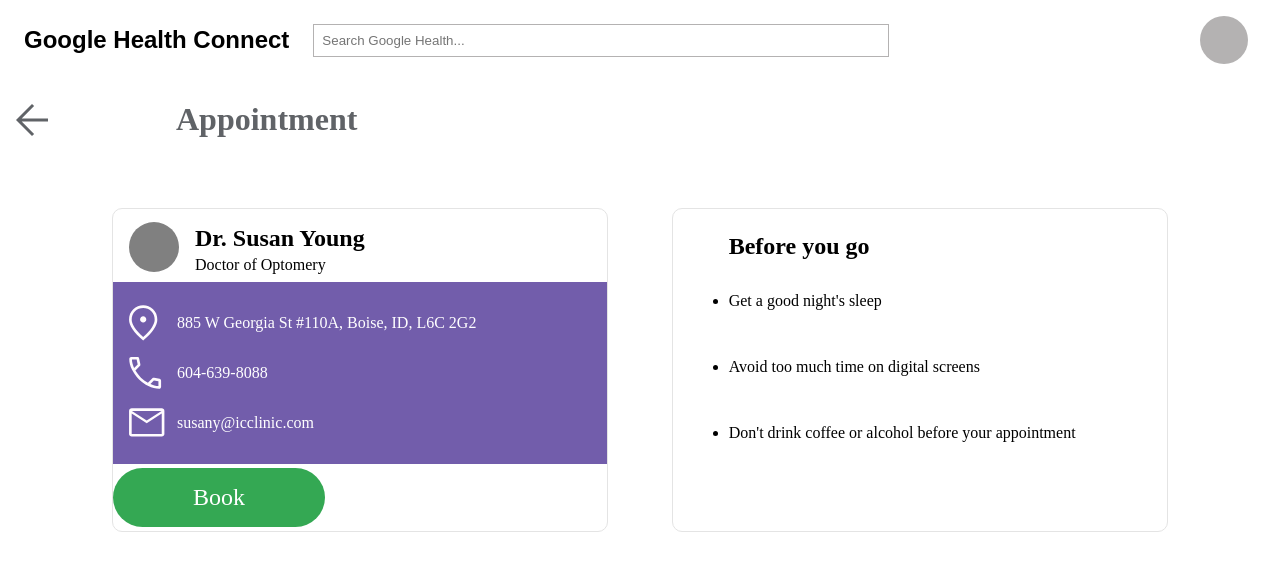
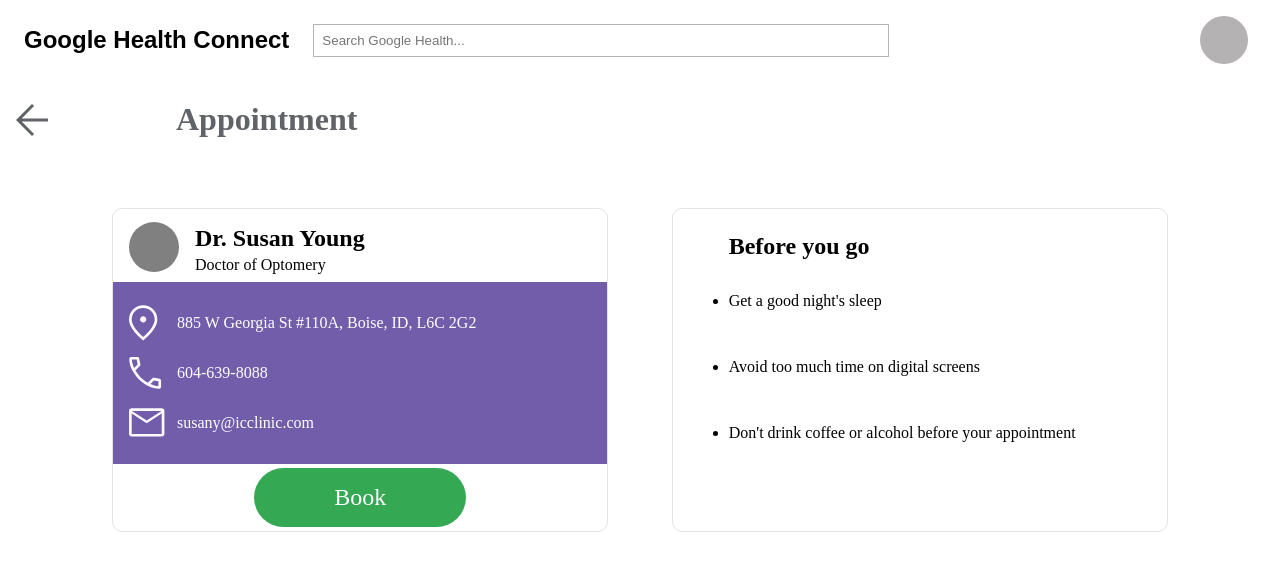
Before and after one commit to marcopoloye/googleHackathon, a React (Create React App) app: page /appointment in a window 1280 px wide. Shown: the top 570 px of the page. Built offline with nearby package versions, Linux system fonts and the light colour scheme; a web font is replaced by a local one.

Commit message:
fixed button centering

```diff
--- a/src/components/Appointment/Appointment.scss
+++ b/src/components/Appointment/Appointment.scss
@@ -58,6 +58,10 @@
             background: #6750A4EB;
             padding: 1rem;
         }
+        &-footer {
+            display: flex;
+            justify-content: center;
+        }
         &-button {
             padding: 1rem 5rem;
             background: #34A853;
```
